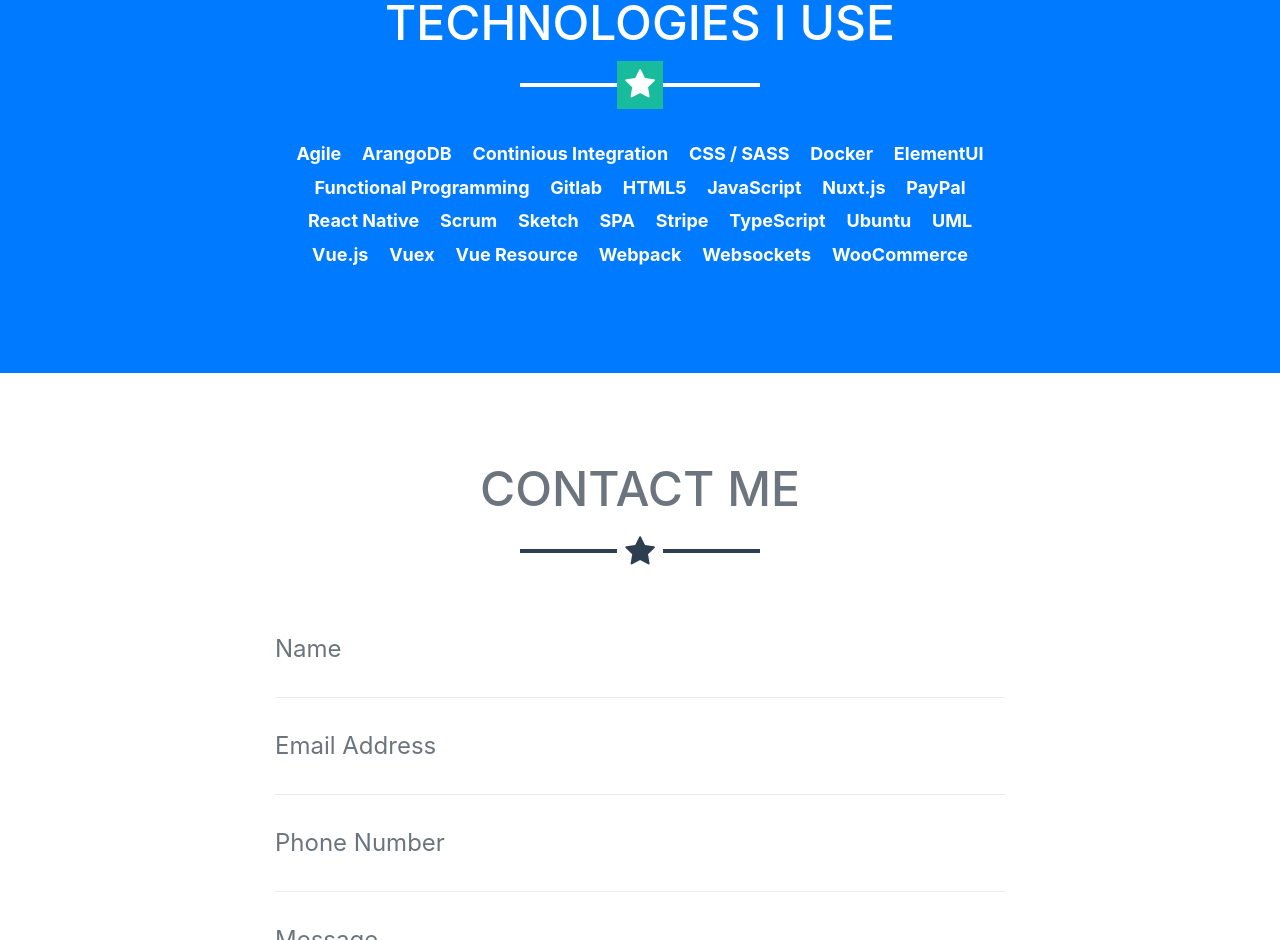
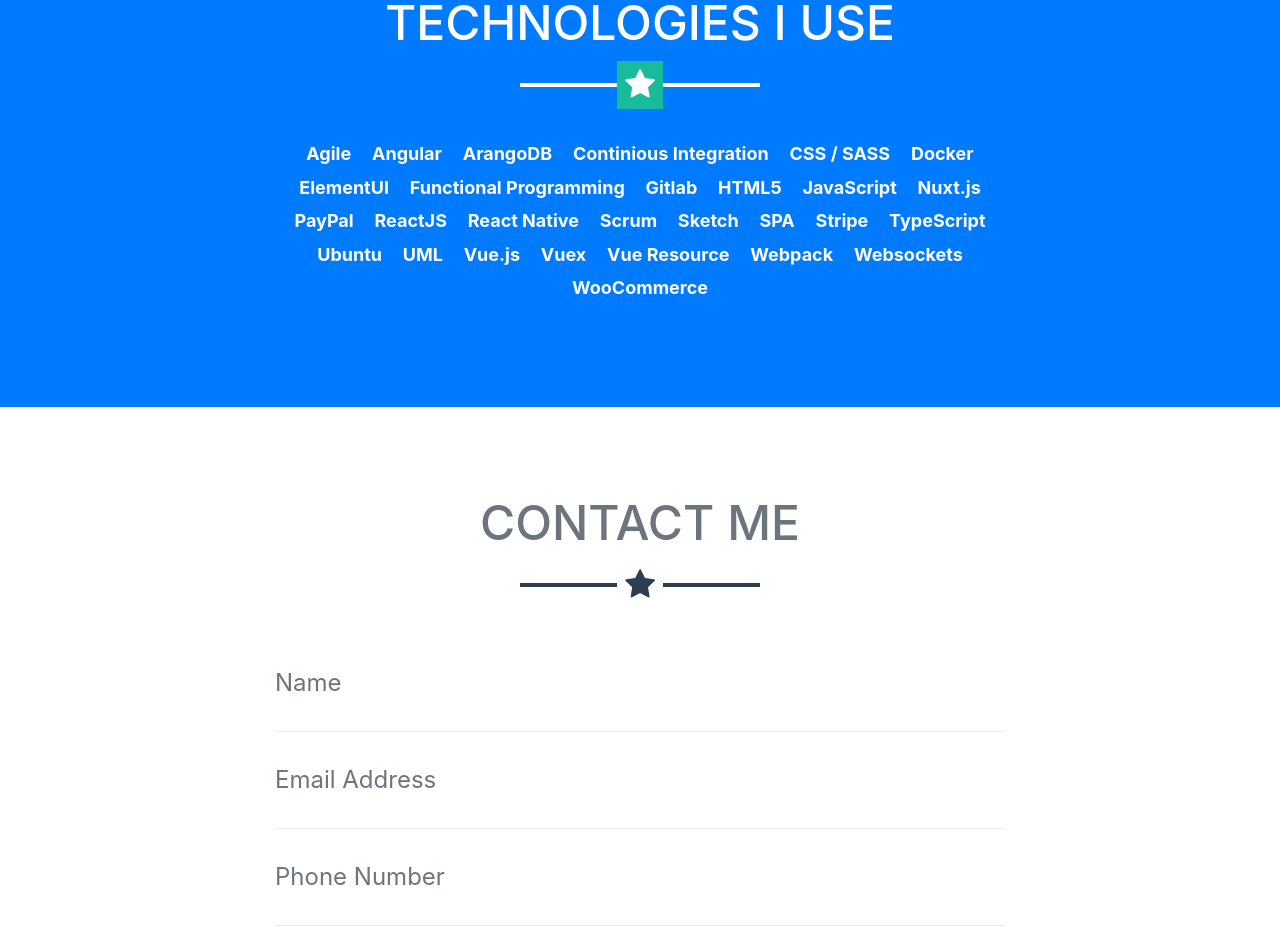
Before and after one commit to smith64fx/smith64fx.github.io, a website with bundled scripts: page index.html in a window 1280 px wide. Shown: the part 2521-3461 px from the top of the page. Built offline with nearby package versions, Linux system fonts and the light colour scheme.

Commit message:
Update index.html

```diff
--- a/index.html
+++ b/index.html
@@ -174,6 +174,7 @@
           <div class="col-lg-8 mx-auto text-center">
             <h4 style="line-height: 1.4">
               <span class="badge badge-primary">Agile</span>
+              <span class="badge badge-primary">Angular</span>
               <span class="badge">ArangoDB</span>
               <span class="badge badge-primary">Continious Integration</span>
               <span class="badge">CSS / SASS</span>
@@ -185,6 +186,7 @@
               <span class="badge badge-primary">JavaScript</span>
               <span class="badge badge-primary">Nuxt.js</span>
               <span class="badge">PayPal</span>
+              <span class="badge badge-primary">ReactJS</span>
               <span class="badge badge-primary">React Native</span>
               <span class="badge">Scrum</span>
               <span class="badge">Sketch</span>
```
